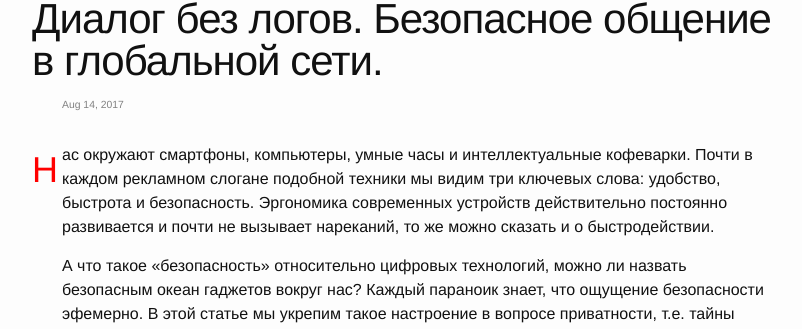
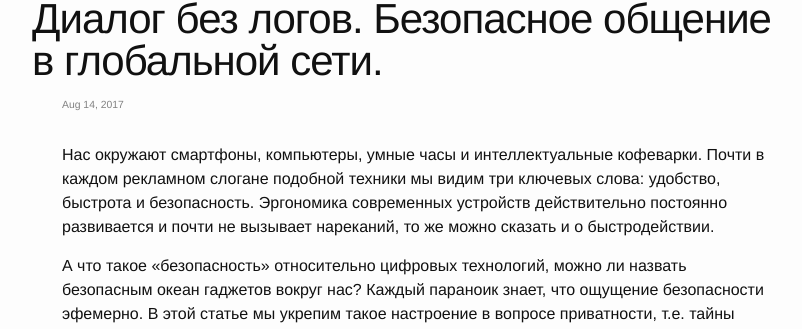
Before and after one commit to 2b7E1n6D0e5R7/2b7E1n6D0e5R7.github.io, a Jekyll site: the page built from _posts/2017-08-14-my-example-post.md, in a window 1280 px wide. Shown: the part 104-433 px from the top of the page, without its empty margins (238-1040 px from the left). Built offline with Jekyll 4.4.1, drawn with Linux system fonts in a browser that asks for light colours.

Commit message:
Update _base.scss

```diff
--- a/_sass/minimaless/_base.scss
+++ b/_sass/minimaless/_base.scss
@@ -67,7 +67,7 @@ pre {
   margin-top: $spacing-unit / 6;
 }
 
-p:first-child::first-letter {
+p.article:first-child::first-letter {
     font-size: 36px; /* Размер буквы */
     color: red; /* Цвет буквы */
     float: left; /* Выравнивание по левому краю */
```
